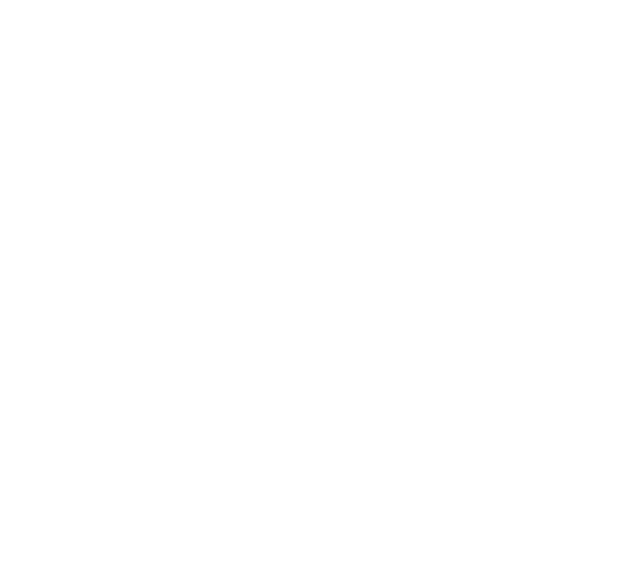
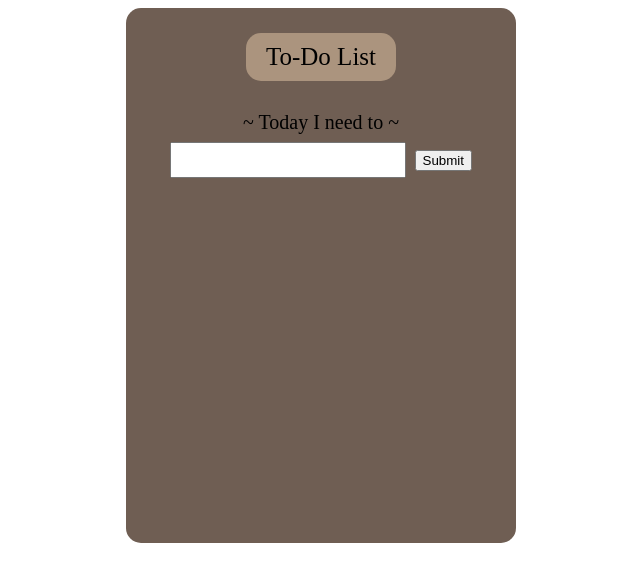
Before and after one commit to dts-kominfo-rea2b/challenge-08-adimasrengga, a website: page index.html in a window 1280 px wide. Shown: the whole page, without its empty margins (319-959 px from the left). Drawn offline with Linux system fonts and the light colour scheme.

Commit message:
challengeOOPDOM08

```diff
--- a/index.html
+++ b/index.html
@@ -5,18 +5,66 @@
     <meta http-equiv="X-UA-Compatible" content="IE=edge" />
     <meta name="viewport" content="width=device-width, initial-scale=1.0" />
     <title>Challenge - DOM</title>
+    <style>
+     #app {
+        background-color: #6F5E53;
+        width: 30%;
+        height: 500px;
+        margin: auto;
+        padding: 25px 5px 10px 5px;
+        text-align: center;
+        justify-content: center;
+        border-radius: 15px;
+      }
+
+      #todo-title {
+        padding: 10px 20px;
+        background-color: #AB947E;
+        width: fit-content;
+        margin: auto;
+        border-radius: 15px;
+        font-size: 25px;
+      }
+
+      #todo-subtitle {
+        margin-top: 30px;
+        padding-bottom: 8px;
+        font-size: 20px;
+      }
+
+      #todo-input {
+        width: 60%;
+        height: 30px;
+        margin: auto;
+      }
+
+      #todo-submit {
+        margin-left: 5px;
+      }
+
+      #todo-output {
+        margin: 40px 30px;
+      }
+
+      .item-output {
+        text-align: left;
+      }
+    </style>
   </head>
   <body>
     <div id="app">
       <!-- TODO: Buatlah sebuah header dengan id todo-title -->
       <!-- TODO: Buatlah sebuah subtitle dengan id todo-subtitle -->
-
+<header id="todo-title">To-Do List</header>
+<div id="todo-subtitle">~ Today I need to ~</div>
       <!-- Section: input -->
       <!-- TODO: Buatlah sebuah input bertipe text dengan id todo-input -->
       <!-- TODO: Buatlah sebuah button dengan id todo-submit -->
-
+<input type="text" id="todo-input" />
+<button value="submit" id="todo-submit">Submit</button>
       <!-- Section output -->
       <!-- TODO: Buatlah sebuah <ul> dengan id todo-output -->
+        <ul id="todo-output"></ul>
     </div>
 
     <!-- ! Untuk tantangan ini, script jangan diubah ke external js yah ! -->
@@ -26,16 +74,36 @@
       let input;
       let output;
 
+      button = document.getElementById("todo-submit");
+      input = document.getElementById("todo-input");
+      output = document.getElementById("todo-output");
+
       // TODO: Buatlah sebuah fungsi dengan nama fnClickHandler
       // Fungsi yang digunakan untuk menambahkan tulisan
       // Jangan ubah cara deklarasi fungsinya, cukup isi saja
-      function fnClickHandler(toDoItem) {}
+      function fnClickHandler(toDoItem) {
+        let li =document.createElement("li");
+        li.textContent = toDoItem;
+        li.className = "item-output";
+        return li;
+      }
 
       // TODO: register event onclick / addEventListener untuk button
       // akan menjalankan fungsi fnClickHandler
+      button.addEventListener("click", () => {
+        const isi = input.value;
+        output.appendChild(fnClickHandler(isi));
+        input.value = "";
+      });
 
       // TODO: register event onkeypress / addEventListener untuk input
       // sehingga saat di input ditekan enter akan menjalankan fungsi fnClickHandler juga
+      input.addEventListener("keypress", (event) => {
+        if (event.key == "Enter") {
+          const isi = input.value;
+          output.appendChild(fnClickHandler(isi));
+        }
+      });
     </script>
   </body>
 </html>
```
